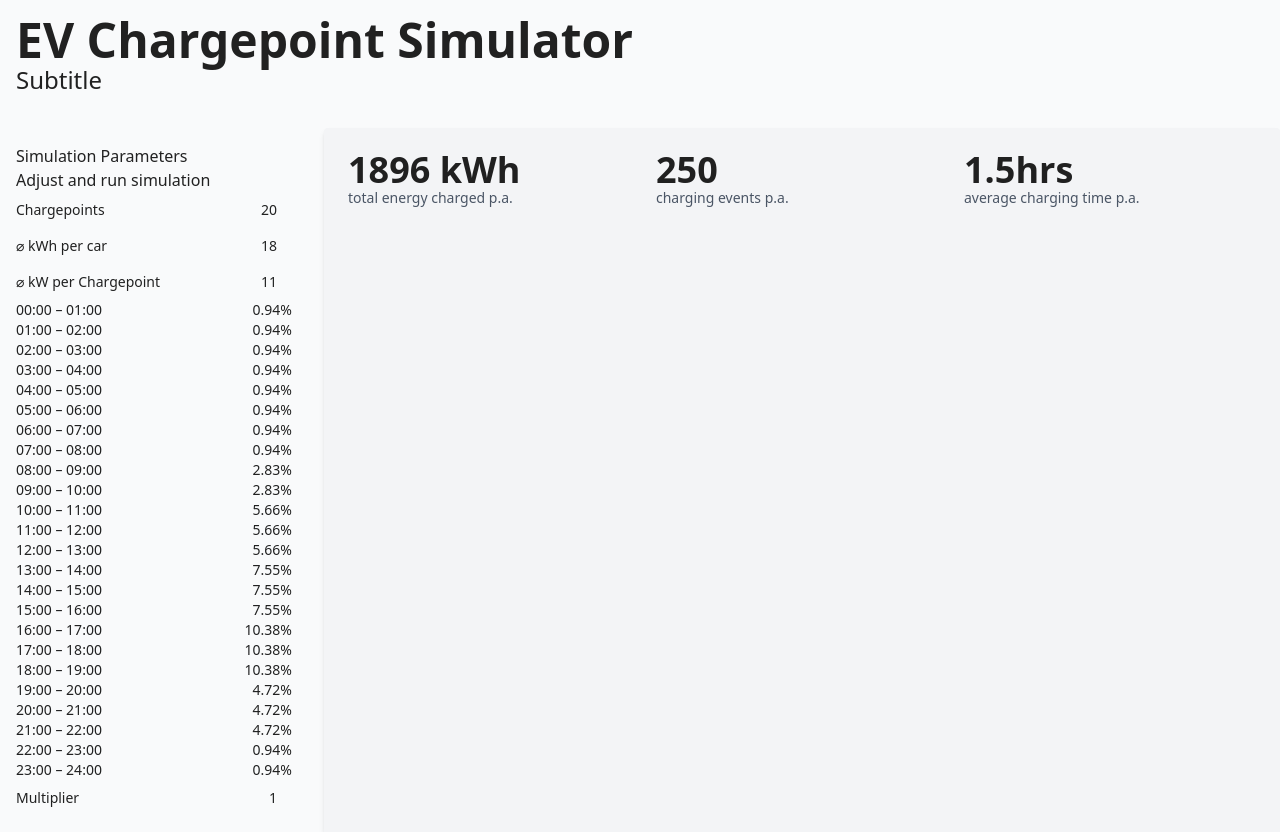
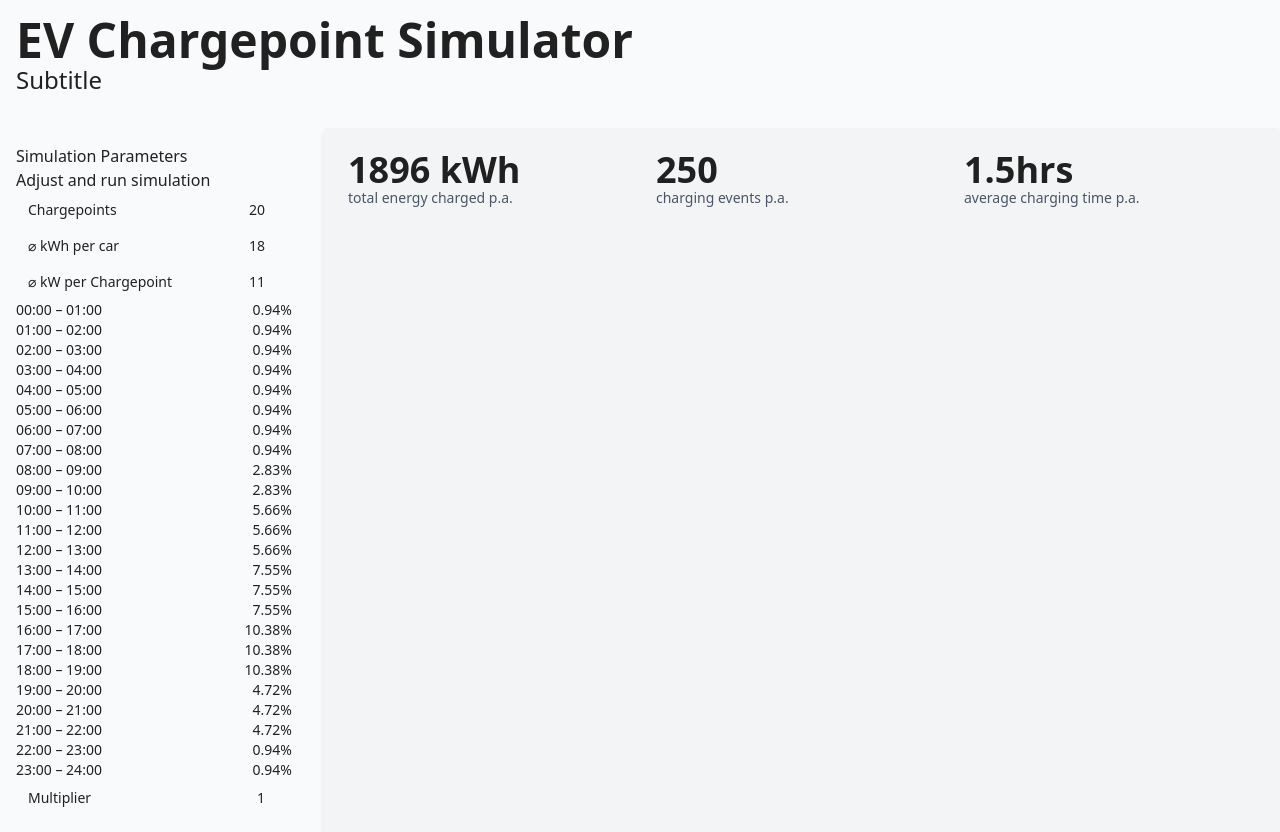
Before and after one commit to floriankapaun/reonic-takehome, a React (Vite) app in the folder task_02a/: page / in a window 1280 px wide. Built offline with nearby package versions, Linux system fonts and the light colour scheme.

Commit message:
:lipstick: Improve NumberInput style

```diff
--- a/task_02a/src/components/NumberInput/NumberInput.tsx
+++ b/task_02a/src/components/NumberInput/NumberInput.tsx
@@ -11,7 +11,7 @@ type NumberInputProps = {
 
 const NumberInput = ({ value, label, suffix, onChange, ...rest }: NumberInputProps) => {
     return (
-        <label className="w-full inline-flex items-center gap-3 py-2 hover:bg-gray-100 transition-colors duration-100">
+        <label className="w-full inline-flex items-center gap-3 px-3 py-2 rounded-sm hover:bg-gray-100 focus-within:bg-gray-200 focus-within:hover:bg-gray-200 transition-colors duration-100">
             <span className="flex-none text-sm leading-tight whitespace-nowrap overflow-hidden text-ellipsis max-w-[75%]">
                 {label}
             </span>
```
